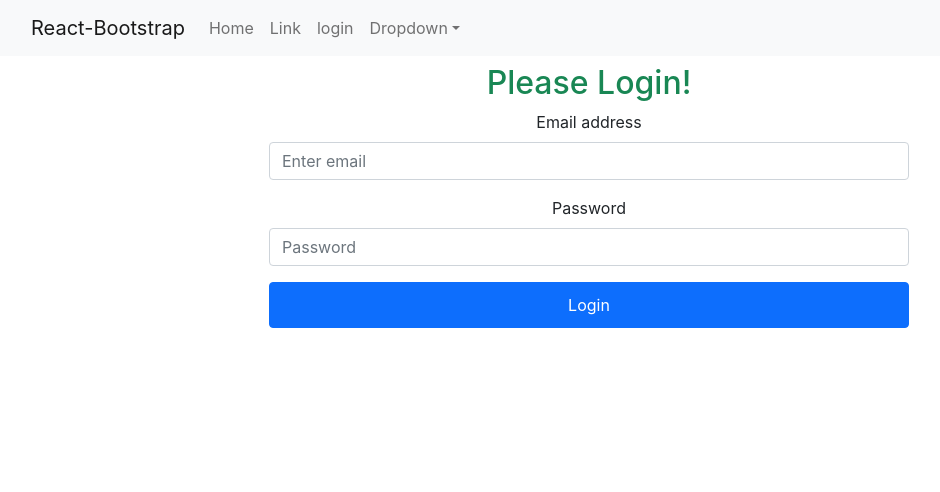
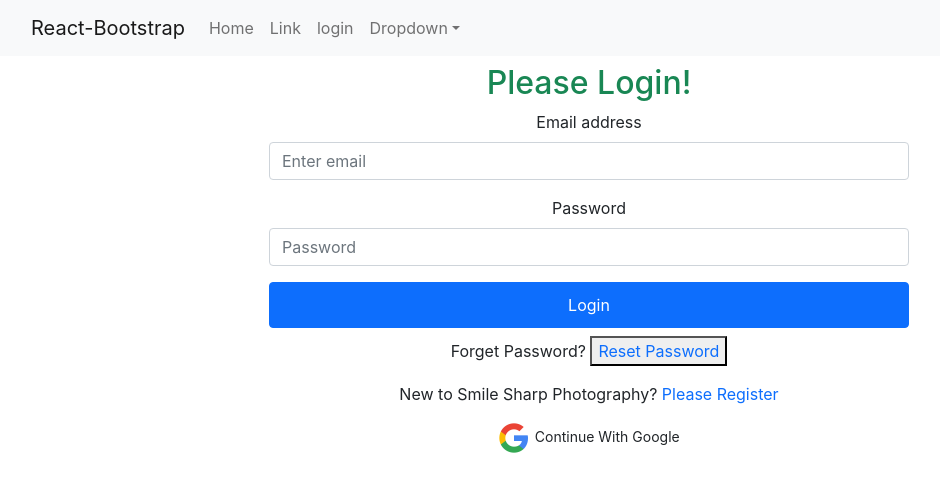
Before and after one commit to Hridoy8444/Unload-Warehouse, a React (Create React App) app: page /login in a window 1280 px wide. Shown: the top 492 px of the page, without its empty margins (51-991 px from the left). Built offline with nearby package versions, Linux system fonts and the light colour scheme; no server answers.

Commit message:
login form added

```diff
--- a/src/Page/Login/Login.js
+++ b/src/Page/Login/Login.js
@@ -1,9 +1,10 @@
 import React, { useState } from 'react';
 import { Button, Form } from 'react-bootstrap';
 import { useAuthState, useSendPasswordResetEmail, useSignInWithEmailAndPassword, useSignInWithGoogle } from 'react-firebase-hooks/auth';
-import { useLocation, useNavigate } from 'react-router-dom';
+import { Link, useLocation, useNavigate } from 'react-router-dom';
 import 'react-toastify/dist/ReactToastify.css';
-import { toast } from 'react-toastify';
+import { toast, ToastContainer } from 'react-toastify';
+import googleLogo from '../../Images/Logo/googleLogo.png';
 import auth from '../../firebase.init';
 
 const Login = () => {
@@ -61,24 +62,30 @@ const Login = () => {
     return (
         <div className='w-50 mx-auto'>
             <h2 className='text-success mt-2 text-center'>Please Login!</h2>
-            <Form onSubmit>
+            <Form onSubmit={handleToSubmit}>
                 <Form.Group className="mb-3" controlId="formBasicEmail">
                     <Form.Label>Email address</Form.Label>
-                    <Form.Control className='input-field'  type="email" placeholder="Enter email" required />
+                    <Form.Control className='input-field' onBlur={handleEmailBlur} type="email" placeholder="Enter email" required />
 
                 </Form.Group>
 
                 <Form.Group className="mb-3" controlId="formBasicPassword">
                     <Form.Label>Password</Form.Label>
-                    <Form.Control className='input-field'  type="password" placeholder="Password" required />
+                    <Form.Control className='input-field' onBlur={handlePasswordBlur} type="password" placeholder="Password" required />
                 </Form.Group>
-
+                <p style={{color: 'red'}}>{error}</p>
                 <Button className='input-field field-color' style={{ width: '100%', padding: '10px' }} variant="primary" type="submit">
                     Login
                 </Button>
             </Form>
 
+            <p className='text-center mt-2'>Forget Password? <button to={"/register"} className='text-primary text-decoration-none' onClick={resetPassword}>Reset Password</button></p>
+            <ToastContainer></ToastContainer>
+            <p>New to Smile Sharp Photography? <Link to={'/signup'} className='text-primary text-decoration-none' onClick={navigateToRegister}>Please Register</Link></p>
+            <div>
+                <p onClick={() => signInWithGoogle()} className='social-media-container'><img height={32} src={googleLogo} alt="" /> <small>Continue With Google</small></p>
 
+            </div>
 
         </div>
     );
```
